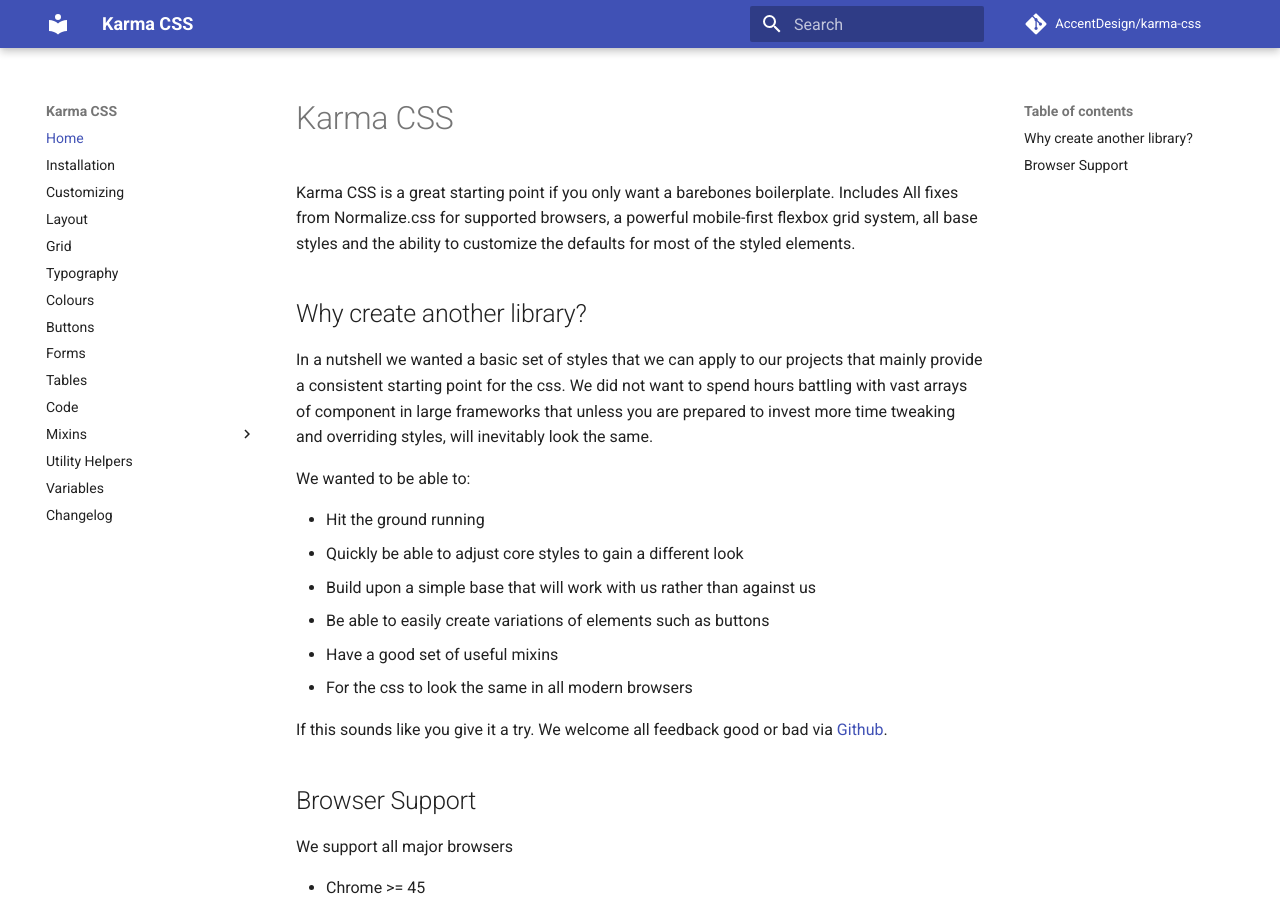
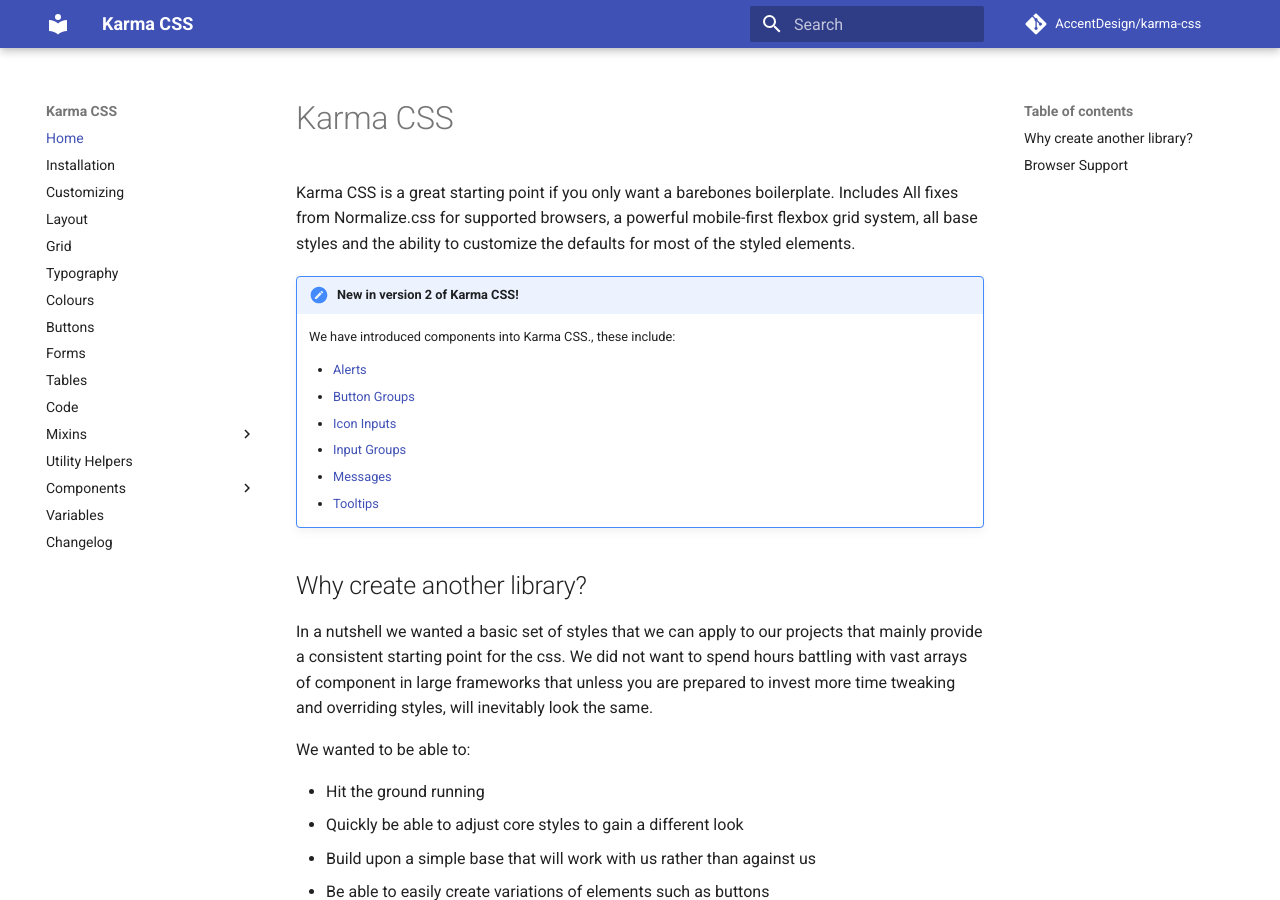
Before and after one commit to AccentDesign/karma-css, an MkDocs documentation site: the page built from docs/index.md, in a window 1280 px wide and 900 px high. Built offline with MkDocs 1.6.1 and Material for MkDocs 9.7.7, drawn with Linux system fonts in a browser that asks for light colours; comment, search, counter and statistics services are not loaded.

Commit message:
added component to docs

```diff
--- a/docs/index.md
+++ b/docs/index.md
@@ -4,6 +4,16 @@
 Includes All fixes from Normalize.css for supported browsers, a powerful mobile-first
 flexbox grid system, all base styles and the ability to customize the defaults for
 most of the styled elements.
+
+!!! attention "New in version 2 of Karma CSS!"
+    We have introduced components into Karma CSS., these include:
+
+    * [Alerts](components/alert.md)
+    * [Button Groups](components/button-group.md)
+    * [Icon Inputs](components/icon-input.md)
+    * [Input Groups](components/input-group.md)
+    * [Messages](components/message.md)
+    * [Tooltips](components/tooltip.md)
 
 ## Why create another library?
 
--- a/mkdocs.yml
+++ b/mkdocs.yml
@@ -39,6 +39,14 @@
     - Triangle: mixins/triangle.md
     - Truncate: mixins/truncate.md
   - Utility Helpers: utilities.md
+  - Components:
+    - Getting Started: components/index.md
+    - Alerts: components/alert.md
+    - Button groups: components/button-group.md
+    - Icon inputs: components/icon-input.md
+    - Input groups: components/input-group.md
+    - Messages: components/message.md
+    - Tooltips: components/tooltip.md
   - Variables: variables.md
   - Changelog: changelog.md
 
```
Also changed, not shown: docs/components/alert.md (added, +24 -0 lines), docs/components/button-group.md (added, +15 -0 lines), docs/components/icon-input.md (added, +17 -0 lines), docs/components/index.md (added, +36 -0 lines), docs/components/input-group.md (added, +30 -0 lines), docs/components/message.md (added, +28 -0 lines), docs/components/tooltip.md (added, +21 -0 lines).
